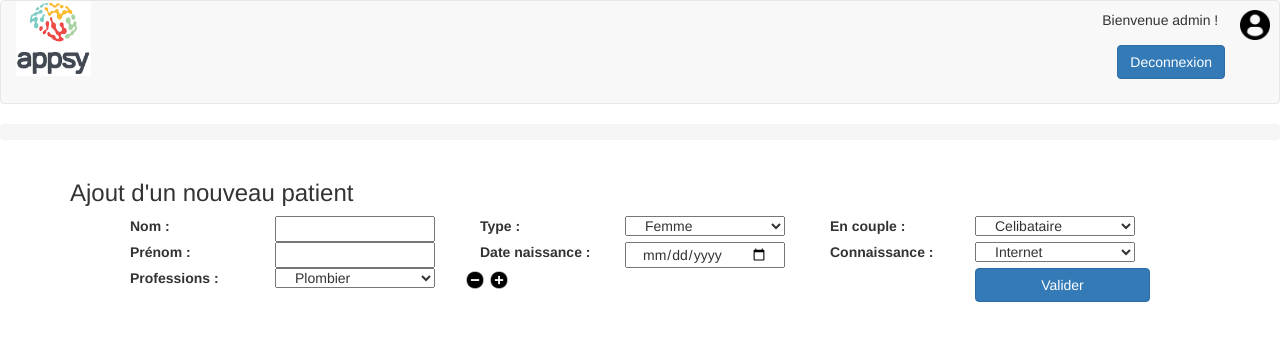
After one commit to Pierre-Lemaigre/FlaskNation, a Flask app: a page that uses Appsy/templates/pages/add_patient.html in a window 1280 px wide. The commit adds this page. Shown: the top 341 px of the page. Run offline with Flask 2, Linux system fonts and the light colour scheme; a user stored in the database is signed in; some libraries are stand-ins or nearby versions.

Commit message:
Add new patient Search patient

```diff
--- a/Appsy/app.py
+++ b/Appsy/app.py
@@ -93,6 +93,45 @@ def go_to_upcoming_appointments():
     return custom_render_template(render_template('pages/upcoming_appointments_patient.html'))
 
 
+@app.route('/Ajouter patient', methods=['POST', 'GET'])
+@login_required
+@register_breadcrumb(app, '.Accueil.', 'Ajouter patient')
+def go_to_add_patient():
+    if request.method == 'POST':
+
+        # TODO
+        name = request.form['name']
+        type = request.form['type']
+        relationship = request.form['relationship']
+        forename = request.form['forename']
+        birthDate = request.form['birthDate']
+        knowing = request.form['knowing']
+        profession = request.form['profession']
+
+        return go_to_home()
+    else:
+        return custom_render_template(render_template('pages/add_patient.html'))
+
+
+@app.route('/Recherche patient', methods=['POST', 'GET'])
+@login_required
+@register_breadcrumb(app, '.Accueil.', 'Rechercher patient')
+def go_to_search_patient():
+    if request.method == 'POST':
+        # TODO
+        search = request.form['search']
+
+        list_patient = [
+            dict(id=0, type="Mr", forename="Antoine", name="Dupond", birthDate="30/09/1998"),
+            dict(id=1, type="Mme", forename="Eva", name="Dupond", birthDate="21/03/1997"),
+            dict(id=3, type="Enfant", forename="Tom", name="Dupond", birthDate="02/02/2019")
+        ]
+
+        return custom_render_template(render_template('pages/search_patient.html', list_patient=list_patient))
+    else:
+        return custom_render_template(render_template('pages/search_patient.html'))
+
+
 @app.route('/Deconnexion')
 @login_required
 def logout():
--- a/Appsy/static/css/app.css
+++ b/Appsy/static/css/app.css
@@ -111,6 +111,12 @@ a h3 {
     background: #70AE6E;
 }
 
+
+/* Add patient  */
+
+.formHorizontalDivider{
+   height: 4em;
+}
 
 /* MARGINS & PADDINGS */
 .p-n {
--- /dev/null
+++ b/Appsy/templates/pages/add_patient.html
@@ -0,0 +1,104 @@
+{% extends "bootstrap/base.html" %}
+
+{% block title %}
+    Appsy - Acceuil
+{% endblock title %}
+
+{% block body %}
+    {% block navbar %}
+        {% include "layouts/shared/_nav.html" %}
+    {% endblock navbar %}
+
+    {% block content %}
+
+        <div class="container m-t-xl">
+            <h3>Ajout d'un nouveau patient</h3>
+            <div class="col-md-12 roundedborder m-t-md">
+                <form class="col-md-12 p-xl text-left" action="{{ url_for('go_to_add_patient') }}" method="post">
+                    <div class="row-flex row col-md-12">
+                        <div class="col-md-4">
+                            <label class="col-md-6">Nom :</label>
+                            <input class="col-md-6" type="text" name="name">
+                        </div>
+
+                        <div class="col-md-4">
+                            <label class="col-md-6">Type :</label>
+                            <select class="col-md-6" name="type">
+                                <option>Femme</option>
+                                <option>Homme</option>
+                                <option>Ado</option>
+                                <option>Enfant</option>
+                            </select>
+                        </div>
+
+                        <div class="col-md-4">
+                            <label class="col-md-6">En couple :</label>
+                            <select class="col-md-6" name="relationship">
+                                <option>Celibataire</option>
+                                <option>Mme Truc Machine</option>
+                                <option>...</option>
+                            </select>
+                        </div>
+
+                    </div>
+
+                    <div class="formHorizontalDivider"></div>
+
+                    <div class="row-flex row col-md-12">
+
+                        <div class="col-md-4">
+                            <label class="col-md-6">Prénom :</label>
+                            <input class="col-md-6" type="text" name="forename">
+                        </div>
+
+                        <div class="col-md-4">
+                            <label class="col-md-6">Date naissance :</label>
+                            <input class="col-md-6" type="date" name="birthDate">
+                        </div>
+
+                        <div class="col-md-4">
+                            <label class="col-md-6">Connaissance :</label>
+                            <select class="col-md-6" name="knowing">
+                                <option>Internet</option>
+                                <option>Pub</option>
+                                <option>Bouche à oreilles</option>
+                                <option>Autre</option>
+                            </select>
+                        </div>
+                    </div>
+
+                    <div class="formHorizontalDivider"></div>
+
+                    <div class="row-flex row col-md-12">
+
+                        <div class="col-md-4">
+                            <label class="col-md-6">Professions :</label>
+                            <select class="col-md-6" name="profession">
+                                <option>Plombier</option>
+                                <option>Electricien</option>
+                                <option>+ Nouveau +</option>
+                            </select>
+
+                        </div>
+
+                        <div class="col-md-4">
+                            <img class="m-n"
+                                 src="{{ url_for('static', filename='img/minus_black.png') }}"
+                                 height="20" width="20">
+
+                            <img class="m-n"
+                                 src="{{ url_for('static', filename='img/add_black.png') }}"
+                                 height="20" width="20">
+                        </div>
+
+                        <button type="submit" class="btn btn-primary col-md-2 col-md-offset-2">Valider</button>
+
+                    </div>
+                </form>
+
+            </div>
+        </div>
+
+    {% endblock content %}
+
+{% endblock body %}
--- a/Appsy/templates/pages/home_psy.html
+++ b/Appsy/templates/pages/home_psy.html
@@ -23,7 +23,7 @@
 
                         <div class="col-md-10 col-md-offset-1 p-n">
 
-                            <a href="{{ url_for('go_to_past_appointments') }}">
+                            <a href="{{ url_for('go_to_add_patient') }}">
                                 <div class="col-md-12 well-sm">
                                     <img class="col-md-4" src="{{ url_for('static', filename='img/add_user.png') }}"
                                          height="50" width="50">
@@ -31,7 +31,7 @@
                                 </div>
                             </a>
 
-                            <a href="{{ url_for('go_to_past_appointments') }}">
+                            <a href="{{ url_for('go_to_search_patient') }}">
                                 <div class="col-md-12 well-sm">
                                     <img class="col-md-4"
                                          src="{{ url_for('static', filename='img/magnifying_glass.png') }}"
@@ -103,7 +103,7 @@
 
                                         <div class="col-md-3 col-md-offset-9">
                                             <img class="m-n"
-                                                 src="{{ url_for('static', filename='img/add.png') }}"
+                                                 src="{{ url_for('static', filename='img/add_white.png') }}"
                                                  height="50" width="50">
                                         </div>
 
```
Also changed, not shown: Appsy/templates/pages/search_patient.html (added, +47 -0 lines), Appsy/static/img/add_black.png (added), Appsy/static/img/add_white.png (renamed from Appsy/static/img/add.png), Appsy/static/img/minus_black.png (added).
